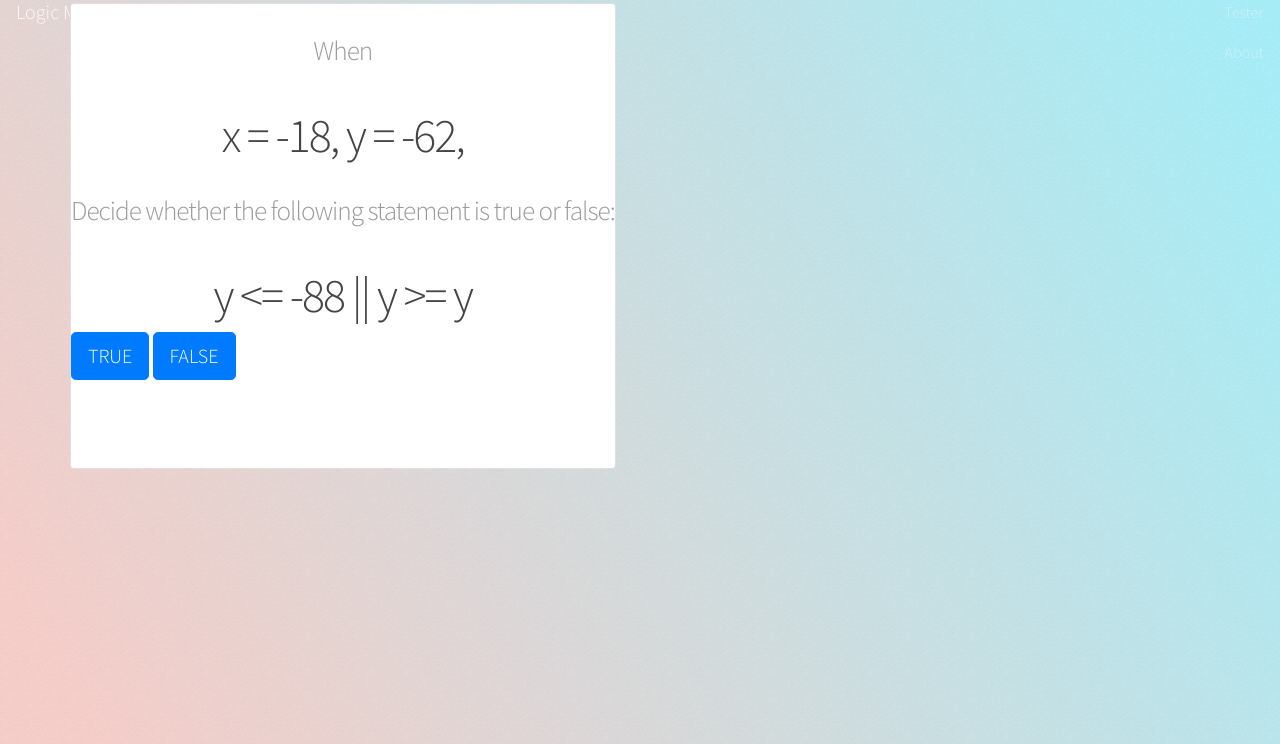
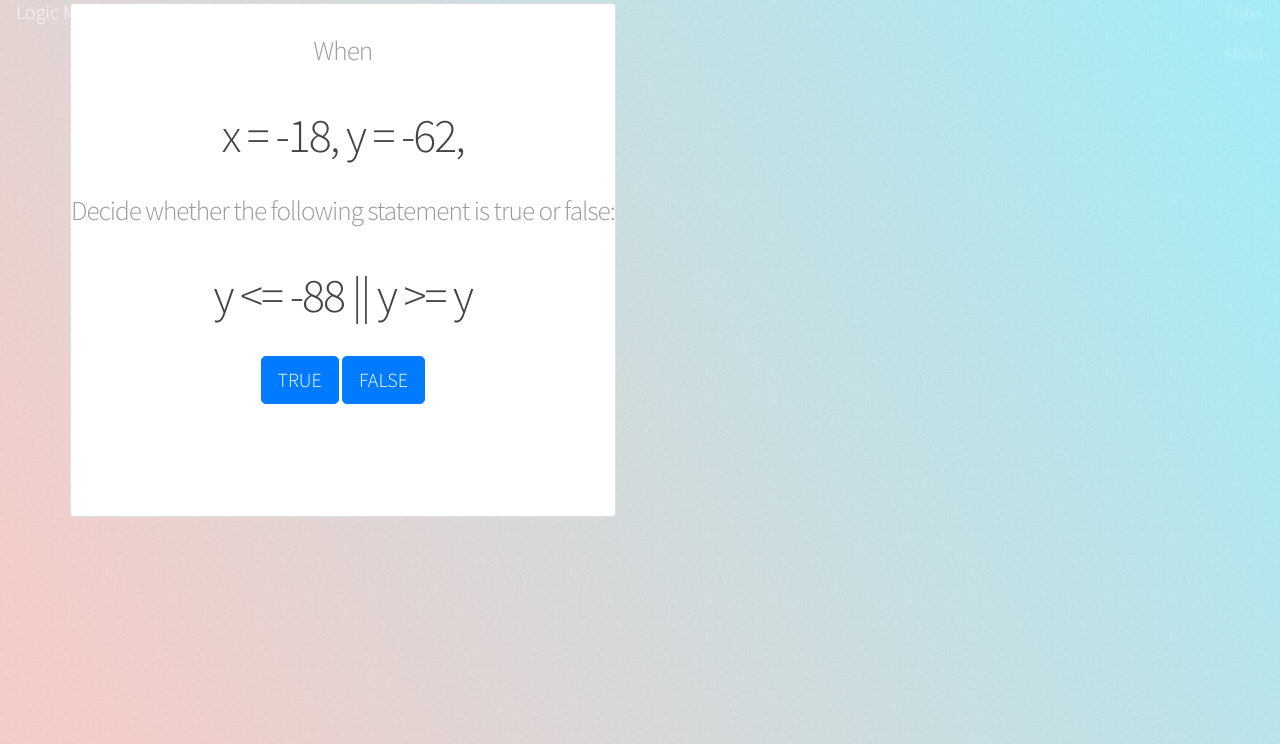
Before and after one commit to sandspider2234/Logic_Trainer, a Flask app: page / in a window 1280 px wide. Shown: the part 56-800 px from the top of the page. Run offline with Flask 2, Linux system fonts and the light colour scheme; some libraries are stand-ins or nearby versions.

Commit message:
Centered buttons and changed cards animation.

```diff
--- a/templates/about.html
+++ b/templates/about.html
@@ -17,7 +17,7 @@
 {% endblock %}
 
 {% block content %}
-<article class="card animated fadeInLeft">
+<article class="card animated zoomIn">
 	<div class="card-block">
 		<h1 class="card-title">About</h4>
 		<p class="card-text">Web app powered by Flask.<br>Written by Barak Nehmad, 2016.</p>
--- a/templates/home.html
+++ b/templates/home.html
@@ -17,16 +17,26 @@
 {% endblock %}
 
 {% block content %}
-<article class="card animated fadeInLeft">
+<article class="card animated zoomIn">
 	<div class="card-block">
 		<h3>When</h3>
 		<h2>x = {{ x_value }}, y = {{ y_value }},</h2>
 		<h3>Decide whether the following statement is true or false: </h3>
 		<h2>{{ statement }}</h2>
-		<button type="button" id="True" class="btn btn-primary btn-lg" onclick="getAnswer('True')" autocomplete="off">TRUE</button>
-		<button type="button" id="False" class="btn btn-primary btn-lg" onclick="getAnswer('False')" autocomplete="off">FALSE</button>
+		<br>
+		<div style="text-align: center">
+			<div style="display: inline-block">
+				<button type="button" id="True" class="btn btn-primary btn-lg" onclick="getAnswer('True')" autocomplete="off">TRUE</button>
+				<button type="button" id="False" class="btn btn-primary btn-lg" onclick="getAnswer('False')" autocomplete="off">FALSE</button>
+			</div>
+		</div>
 		<h2 id="answer"></h2>
-		<button type="button" id="Retry" style="visibility: hidden;" class="btn btn-info btn-lg" autocomplete="off" onclick="reloadPage()">Retry?</button>
+		<br>
+		<div style="text-align: center">
+			<div style="display: inline-block">
+				<button type="button" id="Retry" style="visibility: hidden;" class="btn btn-info btn-lg" autocomplete="off" onclick="reloadPage()">Retry?</button>
+			</div>
+		</div>
 	</div>
 </article>
 {% endblock %}
```
Also changed, not shown: templates/tester.html (+6 -2 lines).
